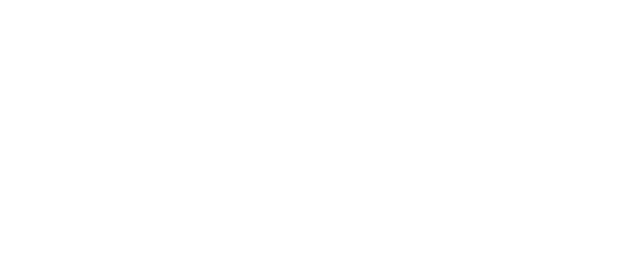
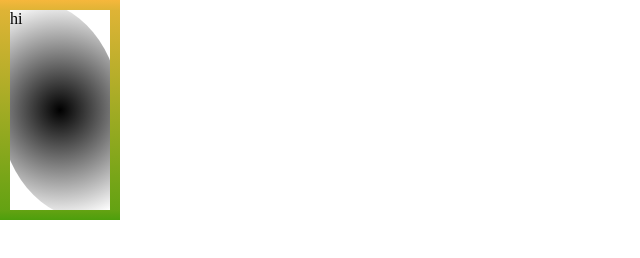
Before and after one commit to Moskowitza/sewerMutants, a plain HTML site: page Circles/index.html in a window 1280 px wide. Shown: the whole page, without its empty margins (0-640 px from the left). Drawn offline with Linux system fonts and the light colour scheme.

```diff
--- a/Circles/index.html
+++ b/Circles/index.html
@@ -0,0 +1,13 @@
+<!DOCTYPE html>
+<html lang="en">
+  <head>
+    <meta charset="UTF-8" />
+    <meta name="viewport" content="width=device-width, initial-scale=1.0" />
+    <meta http-equiv="X-UA-Compatible" content="ie=edge" />
+    <title>Document</title>
+    <link rel="stylesheet" href="main.css" />
+  </head>
+  <body>
+    <div id="fancyBorder">hi</div>
+  </body>
+</html>
--- a/Circles/main.css
+++ b/Circles/main.css
@@ -17,3 +17,11 @@
 body {
   margin: 0 auto;
 }
+#fancyBorder {
+  height: 200px;
+  background: radial-gradient(circle, black, white);
+  width: 100px;
+  border: solid 10px;
+  border-radius: 10px 100px / 120px;
+  border-image: linear-gradient(#f6b73c, #4d9f0c) 30;
+}
```
Also changed, not shown: Circles/mapToColumnsAndRows.js (added, +12 -0 lines). Lines whose indentation alone changed are shown as unchanged.
